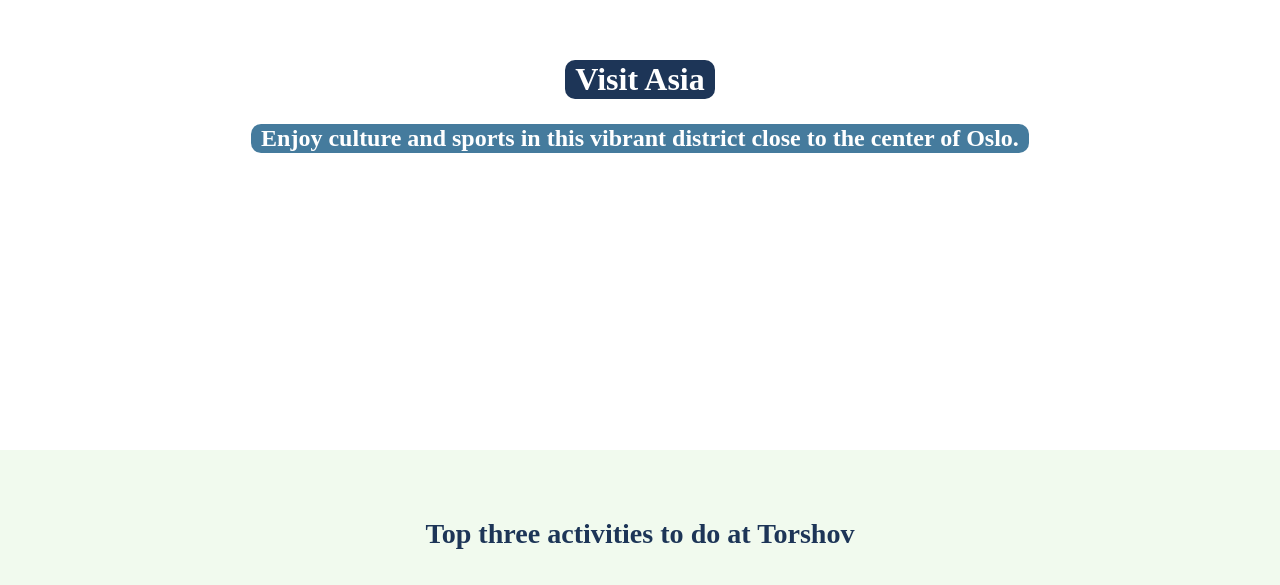
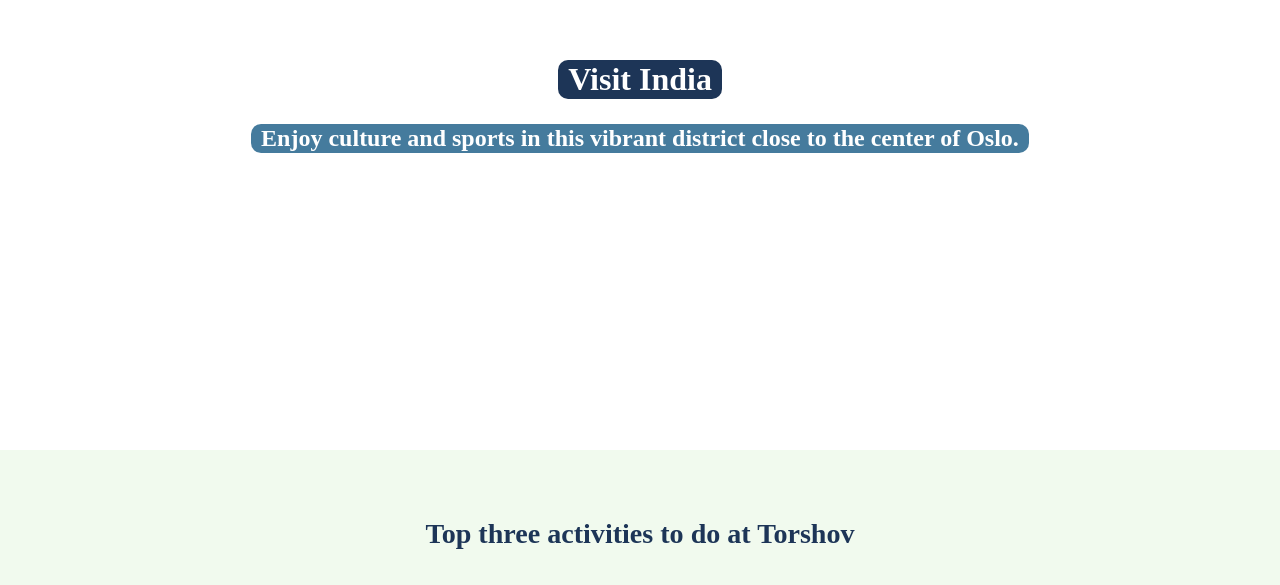
Before and after one commit to tom045388-maker/projects, a website built with Vite: page index.html in a window 1280 px wide. Shown: the part 215-800 px from the top of the page. Built offline with nearby package versions, Linux system fonts and the light colour scheme; files whose address does not match are found by name.

Commit message:
Update index.html

```diff
--- a/index.html
+++ b/index.html
@@ -7,7 +7,7 @@
 
         <!-- HERO SECTION -->
         <div id="header">
-            <h1 id="main-title">Visit Asia</h1>
+            <h1 id="main-title">Visit India</h1>
             <h2 id="sub-title">Enjoy culture and sports in this vibrant district close to the center of Oslo.</h2>
         </div>
 
```
